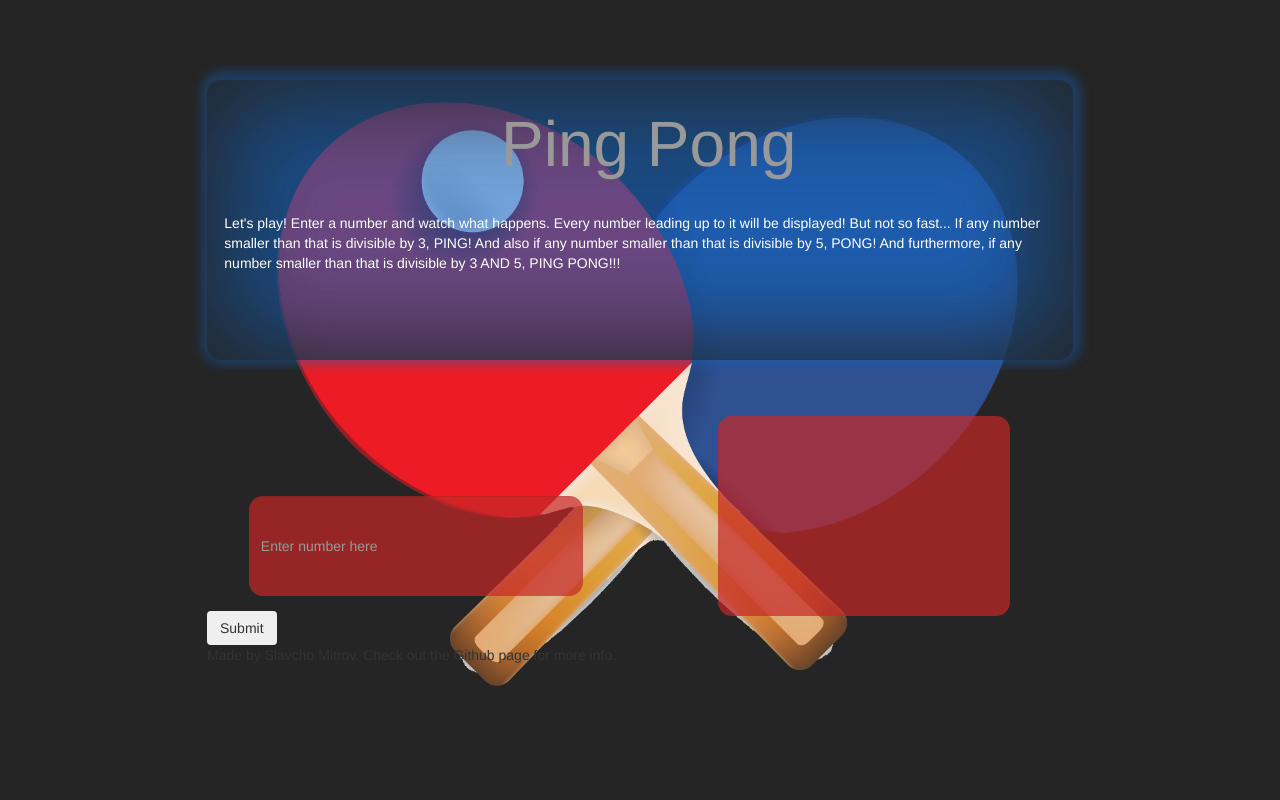
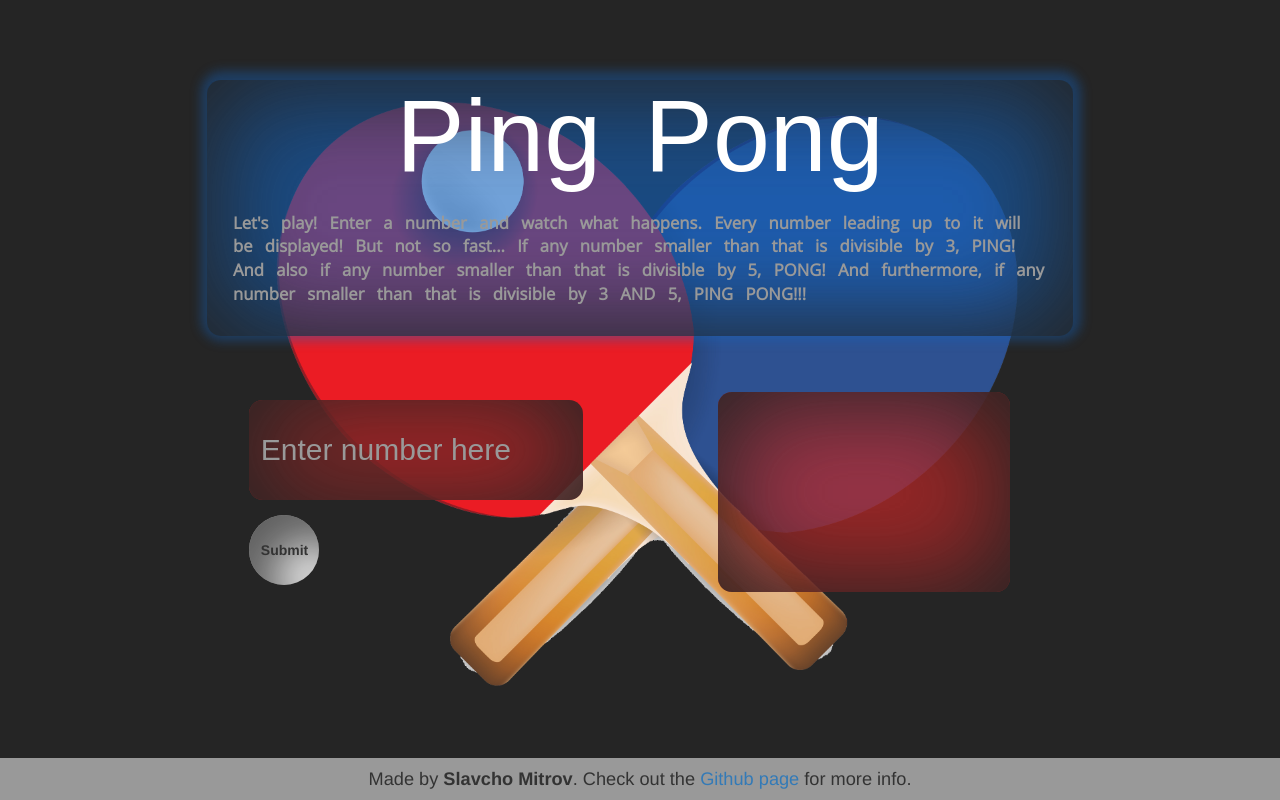
Before and after one commit to jombastic/ping-pong, a plain HTML site: page index.html in a window 1280 px wide. Drawn offline with nearby package versions, Linux system fonts and the light colour scheme; a web font is replaced by a local one.

Commit message:
Add style to page

```diff
--- a/css/styles.css
+++ b/css/styles.css
@@ -1,3 +1,11 @@
+* {
+  box-sizing: border-box;
+}
+
+html, body {
+  height: 100%;
+}
+
 body {
   background-image: url("../img/ping-pong.png");
   background-position: center top;
@@ -5,10 +13,13 @@ body {
   background-attachment: fixed;
   background-size: auto 100%;
   background-color: #252525;
+  display: flex;
+  flex-direction: column;
 }
 
 .container {
   width: 70%;
+  flex: 1 0 auto;
 }
 .borders {
   border-radius: 14px 14px 14px 14px;
@@ -23,6 +34,12 @@ body {
 }
 
 .redShadow {
+  -webkit-box-shadow: inset 0px 0px 100px 10px rgba(37,37,37,1);
+  -moz-box-shadow: inset 0px 0px 100px 10px rgba(37,37,37,1);
+  box-shadow: inset 0px 0px 100px 10px rgba(37,37,37,1);
+}
+
+.redBlur {
   -webkit-box-shadow: inset 0px 0px 100px 10px rgba(37,37,37,1), 1px -2px 11px 7px rgba(198,40,40,0.4);
   -moz-box-shadow: inset 0px 0px 100px 10px rgba(37,37,37,1), 1px -2px 11px 7px rgba(198,40,40,0.4);
   box-shadow: inset 0px 0px 100px 10px rgba(37,37,37,1), 1px -2px 11px 7px rgba(198,40,40,0.4);
@@ -30,46 +47,98 @@ body {
 
 #introduction {
   background-color: rgba(21,101,192,0.6);
-  height: 35vh;
-  padding-left: 2%;
-  padding-top: 1%;
+  height: 20vw;
+  width: 100%;
+  /*padding-left: 2%;*/
+  /*padding-top: 1%;*/
   margin-top: 10vh;
   margin-bottom: 7vh;
 }
 
 #introduction h1 {
-  font-size: 5vw;
+  font-family: 'Dhurjati', sans-serif;
+  font-size: 8vw;
+  word-spacing: 15px;
   text-align: center;
-  padding-bottom: 3vh;
-  color: #999999;
+  padding-bottom: 1vh;
+  color: #ffffff;
 }
 
 #introduction p {
-  color: #ffffff;
+  font-family: 'Open Sans', sans-serif;
+  font-weight: bold;
+  font-size: 1.3vw;
+  word-spacing: 8px;
+  padding: 0 3% 0 3%;
+  color: #999999;
 }
 
 #number,
 #result {
+  font-family: 'Dhurjati', sans-serif;
+  font-size: 30px;
   background-color: rgba(198,40,40,0.71);
+  color: #999999;
 }
 
 #number {
   height: 100px;
   border-style: none;
-  margin-top: 10vh;
   width: 80%;
+  margin-top: 1vh;
   margin-left: auto;
   margin-right: auto;
 }
 
+#ballButton {
+  font-weight: bold;
+  margin-left: 10%;
+  height: 70px;
+  width: 70px;
+  border-radius: 50%;
+  -webkit-box-shadow: inset 27px 28px 45px -1px rgba(0,0,0,0.6);
+  -moz-box-shadow: inset 27px 28px 45px -1px rgba(0,0,0,0.6);
+  box-shadow: inset 27px 28px 45px -1px rgba(0,0,0,0.6);
+  border: 0;
+}
+
+#ballButton:focus {
+  outline: none;
+  -webkit-box-shadow: none;
+  -moz-box-shadow: none;
+  box-shadow: none;
+}
+
+
 #result {
   height: 200px;
   width: 70%;
-  overflow: scroll;
+  overflow-y: auto;
   margin-left: auto;
   margin-right: auto;
 }
 
+.blue {
+  color: #1565c0;
+}
+
+.white {
+  color: #ffffff;
+}
+
+.yellow {
+  color: #c08f15;
+}
+
 ul {
   list-style-type: none;
+  text-transform: uppercase;
 }
+
+footer {
+  font-size: 1.3em;
+  text-align: center;
+  padding-top: 1vh;
+  padding-bottom: 1vh;
+  background-color: #999999;
+}
--- a/index.html
+++ b/index.html
@@ -1,6 +1,7 @@
 <!DOCTYPE html>
 <html>
   <head>
+    <link href="https://fonts.googleapis.com/css?family=Dhurjati|Open+Sans" rel="stylesheet">
     <link href="css/bootstrap.css" rel="stylesheet" type="text/css" />
     <link href="css/styles.css" rel="stylesheet" type="text/css" />
     <title>Ping Pong</title>
@@ -19,24 +20,24 @@
           <form>
             <div class="form-group">
               <label class="sr-only" for="number">Enter a number</label>
-              <input type="number" class="form-control borders" id="number" placeholder="Enter number here" />
+              <input type="number" class="form-control borders redShadow" id="number" placeholder="Enter number here" />
             </div>
-            <button type="submit" class="btn">Submit</button>
+            <button type="submit" class="btn" id="ballButton">Submit</button>
           </form>
         </div>
         <div class="col-md-6">
-          <div id="result" class="borders">
+          <div id="result" class="borders redShadow">
             <ul class="text-center">
 
             </ul>
           </div>
         </div>
       </div>
+    </div>
 
-      <footer>
-        Made by Slavcho Mitrov. Check out the Github page for more info.
-      </footer>
-    </div>
+    <footer>
+      Made by <strong>Slavcho Mitrov</strong>. Check out the <a href="https://github.com/jombastic/ping-pong">Github page</a> for more info.
+    </footer>
 
     <script src="js/jquery-3.2.1.js"></script>
     <script src="js/scripts.js"></script>
--- a/js/scripts.js
+++ b/js/scripts.js
@@ -9,6 +9,10 @@ var numbers = function(number) {
 };
 
 $(function() {
+  $("#number").click(function() {
+    $(this).addClass("redBlur");
+  });
+
   $("form").submit(function(event) {
     event.preventDefault();
 
@@ -17,6 +21,7 @@ $(function() {
 
     //displays every number to the user in a list
     $("#result ul").empty();
+    $("#result").addClass("redBlur");
 
     if (userInput > 250) {
       var confirmation = confirm("Entering a number bigger than 250 may cause the page to crash. Are you sure you want to continue?");
@@ -25,11 +30,11 @@ $(function() {
     if (confirmation || (userInput <= 250)) {
       result.forEach(function(number) {
         if ((number % 3 === 0) && (number % 5 !== 0)) {
-          $("#result ul").prepend("<li>ping</li>");
+          $("#result ul").prepend("<li class='white'>ping</li>");
         } else if ((number % 5 === 0) && (number % 3 !== 0)) {
-          $("#result ul").prepend("<li>pong</li>");
+          $("#result ul").prepend("<li class='blue'>pong</li>");
         } else if ((number % 3 === 0) && (number % 5 === 0)) {
-          $("#result ul").prepend("<li>ping pong</li>");
+          $("#result ul").prepend("<li class='yellow'>ping pong</li>");
         } else {
           $("#result ul").prepend("<li>" + number + "</li>");
         }
```
Also changed, not shown: ball-button.png (deleted).
